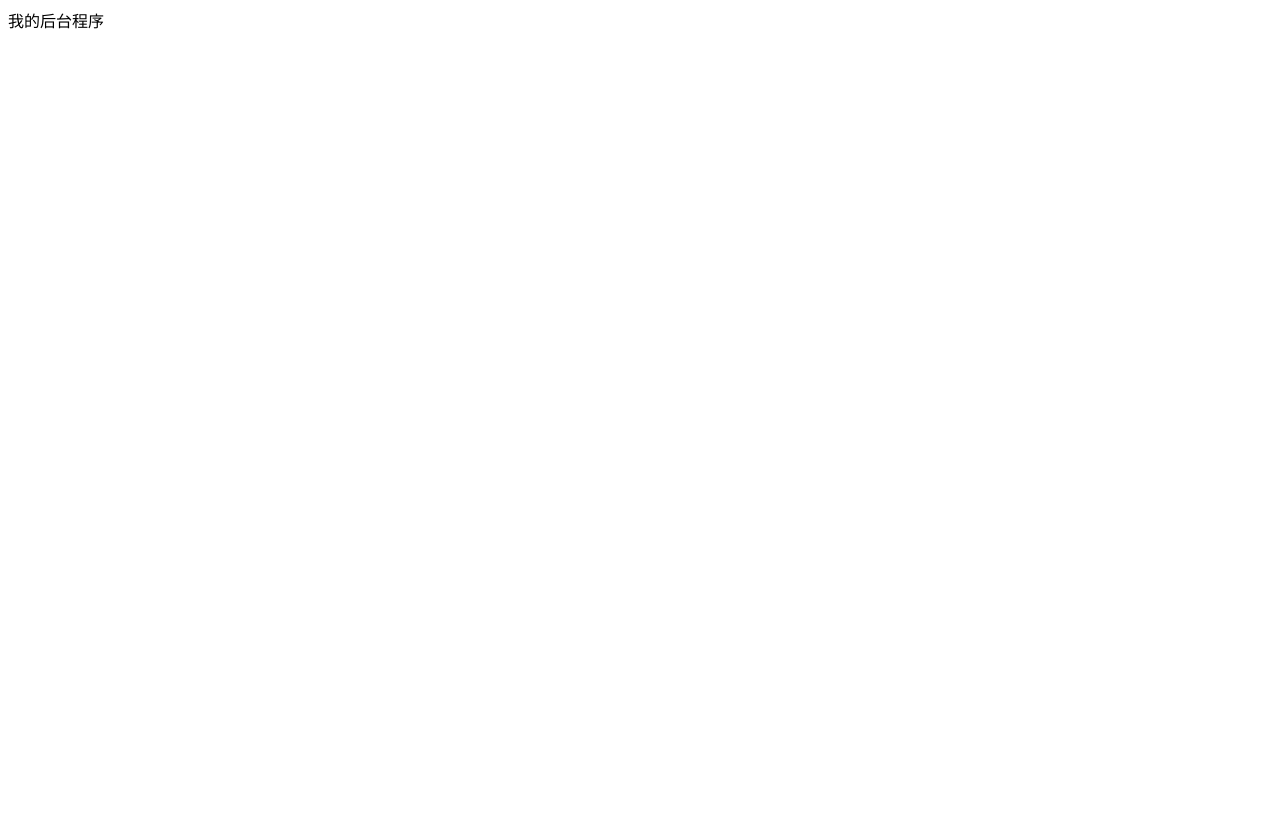
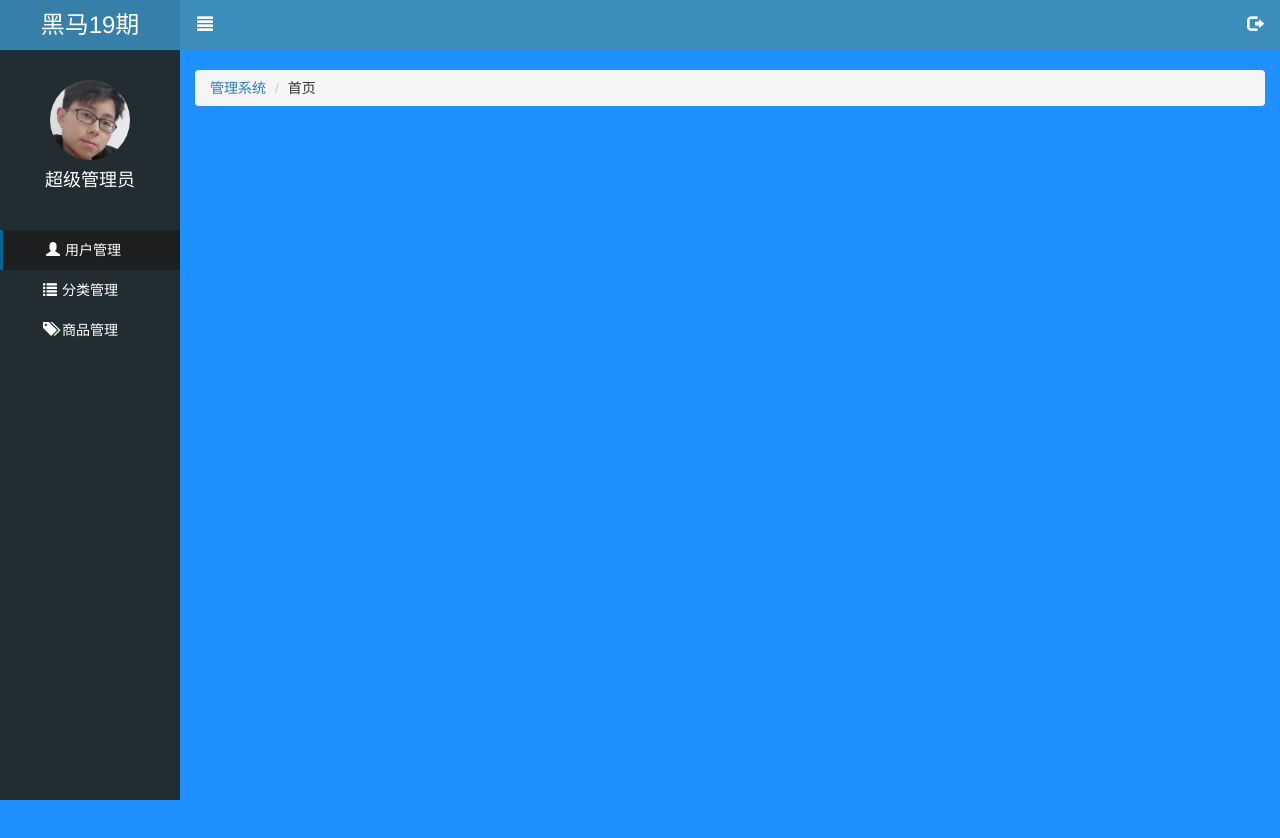
Before and after one commit to zhaozhen123/letao, a website: page public/back/index.html in a window 1280 px wide. Before the commit the page ends 800 px from the top, so only its background shows below. Drawn offline with Linux system fonts and the light colour scheme.

Commit message:
首页布局完成

```diff
--- a/public/back/css/common.css
+++ b/public/back/css/common.css
@@ -1,11 +1,145 @@
-.body_bg{
+* {
+    margin: 0;
+    padding: 0;
+    list-style: none;
+}
+
+a:link {
+    text-decoration: none;
+}
+
+.body_bg {
     background-color: #222D33;
 }
-.container{
+
+.container {
     margin-top: 150px;
 }
-.panel-title{
+
+.panel-title {
     height: 40px;
     line-height: 40px;
     font-size: 20px;
 }
+
+.lt_aside {
+    width: 180px;
+    height: 100%;
+    background-color: #222D32;
+    position: fixed;
+    top: 0;
+    left: 0;
+    z-index: 9999;
+    transition: all 1s;
+}
+
+.lt_aside.hidemenu {
+    left: -180px;
+}
+
+.brand {
+    background-color: #367FA9;
+    height: 50px;
+    line-height: 50px;
+    text-align: center;
+}
+
+.brand a {
+    font-size: 24px;
+    color: #fff;
+}
+
+.user {
+    margin-top: 30px;
+}
+
+.user img {
+    display: block;
+    margin: 0 auto;
+    height: 80px;
+    width: 80px;
+    border-radius: 50%;
+}
+
+.user p {
+    text-align: center;
+    height: 40px;
+    line-height: 40px;
+    color: #fff;
+    font-size: 18px;
+}
+
+.nav {
+    margin-top: 30px;
+}
+
+.nav .current {
+    background-color: #1D1F21;
+    border-left: 3px solid #006699;
+}
+
+.nav a {
+    padding-left: 40px;
+    color: #fff;
+    height: 40px;
+    line-height: 40px;
+    border-left: 3px solid transparent;
+    display: block;
+}
+
+.nav i {
+    margin-right: 5px;
+}
+
+.nav .child a {
+    padding-left: 60px;
+}
+
+.lt_right {
+    padding-left: 180px;
+    padding-top: 50px;
+    width: 100%;
+    height: 1000px;
+    background-color: dodgerblue;
+    transition: all 1s;
+}
+
+.lt_right.hidemenu {
+    padding-left: 0;
+}
+
+.lt_main {
+    height: 50px;
+    width: 100%;
+    background-color: #3C8DBC;
+}
+
+.lt_main {
+    padding-left: 180px;
+    line-height: 50px;
+    position: fixed;
+    top: 0;
+    right: 0;
+    transition: all 1s;
+}
+
+.lt_main.hidemenu {
+    padding-left: 0;
+}
+
+.lt_main a {
+    display: block;
+    width: 50px;
+    height: 50px;
+    text-align: center;
+    font-size: 16px;
+    color: #fff;
+}
+
+.container-fluid {
+    margin-top: 20px;
+}
+
+.modal-body p {
+    color: #A94442;
+}
--- a/public/back/index.html
+++ b/public/back/index.html
@@ -1,10 +1,77 @@
 <!DOCTYPE html>
-<html>
-	<head>
-		<meta charset="UTF-8">
-		<title></title>
-	</head>
-	<body>
-	<div>我的后台程序</div>
-	</body>
+<html lang="en">
+<head>
+    <meta charset="UTF-8">
+    <title>Title</title>
+    <link rel="stylesheet" href="lib/bootstrap/css/bootstrap.css">
+    <link rel="stylesheet" href="lib/bootstrap-validator/css/bootstrapValidator.css">
+    <link rel="stylesheet" href="css/common.css">
+</head>
+<body>
+<!--左边菜单栏-->
+<div class="lt_aside">
+    <div class="brand">
+        <a href="">黑马19期</a>
+    </div>
+    <div class="user">
+        <img src="images/default.jpg" alt="">
+        <p>超级管理员</p>
+    </div>
+    <div class="nav">
+        <ul>
+            <li class="current"><a href="#"><i class="glyphicon glyphicon-user"></i>用户管理</a></li>
+            <li>
+                <a href="#" class="category">
+                    <i class="glyphicon glyphicon-list"></i>分类管理
+                </a>
+                <div class="child" style="display: none">
+                    <a href="#">一级分类</a>
+                    <a href="#">二级分类</a>
+                </div>
+            </li>
+            <li><a href="#"><i class="glyphicon glyphicon-tags"></i>商品管理</a></li>
+        </ul>
+    </div>
+</div>
+<div class="lt_right">
+    <div class="lt_main">
+        <a href="#" class="pull-left icon_bn"><i class="glyphicon glyphicon-align-justify"></i></a>
+        <a href="#" class="pull-right icon_exit"><i class="glyphicon glyphicon-log-out"></i></a>
+
+    </div>
+
+    <div class="container-fluid">
+        <ol class="breadcrumb">
+            <li><a href="index.html">管理系统</a></li>
+            <li>首页</li>
+        </ol>
+    </div>
+</div>
+
+
+<div class="modal fade" id="logoutModal">
+    <div class="modal-dialog modal-sm" >
+        <div class="modal-content">
+            <div class="modal-header">
+                <button type="button" class="close" data-dismiss="modal" ><span aria-hidden="true">&times;</span>
+                </button>
+                <h4 class="modal-title">温馨提示</h4>
+            </div>
+            <div class="modal-body">
+                <p><i class="glyphicon glyphicon-info-sign"></i>您确认退出后台管理系统吗&hellip;</p>
+            </div>
+            <div class="modal-footer">
+                <button type="button" class="btn btn-default" data-dismiss="modal">取消</button>
+                <button type="button" class="btn btn-primary" id="logoutBtn">退出</button>
+            </div>
+        </div>
+    </div>
+</div>
+
+
+<script src="lib/jquery/jquery.js"></script>
+<script src="lib/bootstrap/js/bootstrap.js"></script>
+<script src="lib/bootstrap-validator/js/bootstrapValidator.js"></script>
+<script src="js/common.js"></script>
+</body>
 </html>
--- /dev/null
+++ b/public/back/js/common.js
@@ -0,0 +1,44 @@
+;(function(){
+
+    $(document).ajaxStart(function(){
+        NProgress.start();
+    });
+    $(document).ajaxStop(function(){
+        setTimeout(function(){
+            NProgress.done();
+        },1000);
+    });
+
+
+    $(".category").on("click",function(){
+        $(this).next().stop().slideToggle()
+    });
+
+
+    $(".icon_bn").on("click",function () {
+        $(".lt_aside").toggleClass("hidemenu");
+        $(".lt_right").toggleClass("hidemenu");
+        $(".lt_main").toggleClass("hidemenu");
+    });
+
+    $(".icon_exit").on("click",function(){
+        $("#logoutModal").modal('toggle');
+    });
+
+    $("#logoutBtn").on("click",function(){
+        // console.log("123")
+        $.ajax({
+            url:'/employee/employeeLogout',
+            type:'GET',
+            dataType:'json',
+            success:function(info){
+                if(info.success){
+                    location.href = "login.html"
+                }
+            }
+        })
+    });
+
+
+
+})();
```
Also changed, not shown: public/back/js/login.js (+7 -1 lines), public/back/login.html (+3 -0 lines), public/back/images/default.jpg (added), public/back/images/default.png (added), public/back/images/none.png (added).
